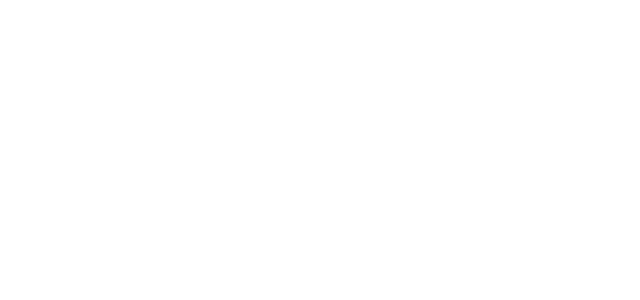
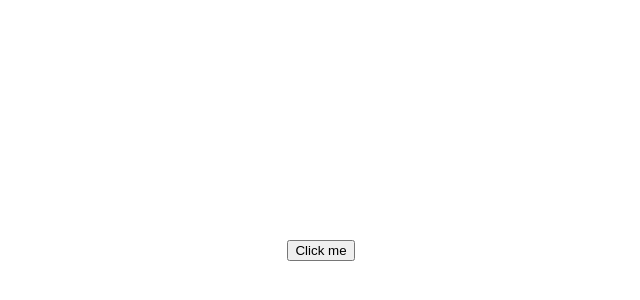
Before and after one commit to Gusstavolo/blackjackinreact, a React (Create React App) app: page / in a window 1280 px wide. Shown: the part 400-700 px from the top of the page, without its empty margins (319-959 px from the left). Built offline with nearby package versions, Linux system fonts and the light colour scheme.

Commit message:
add generatecards

```diff
--- a/package.json
+++ b/package.json
@@ -9,6 +9,7 @@
     "react": "^18.2.0",
     "react-dom": "^18.2.0",
     "react-scripts": "5.0.1",
+    "styled-components": "^6.1.8",
     "web-vitals": "^2.1.4"
   },
   "scripts": {
--- a/src/App.css
+++ b/src/App.css
@@ -1,38 +1,32 @@
-.App {
-  text-align: center;
+.card {
+  display: flex;
+  position: relative;
+  width: 120px;
+  height: 200px;
+  border-radius: 10%;
+  background: black;
+
+  bottom: 0px;
+  transition:2s;
+
 }
+.card:hover {
+  bottom: 100px;
 
-.App-logo {
-  height: 40vmin;
-  pointer-events: none;
 }
+.OrganizeCards {
+  display: flex;
+  flex-direction: row;
+  gap: 0px;
 
-@media (prefers-reduced-motion: no-preference) {
-  .App-logo {
-    animation: App-logo-spin infinite 20s linear;
-  }
 }
-
-.App-header {
-  background-color: #282c34;
-  min-height: 100vh;
+footer {
+  position: absolute;
   display: flex;
-  flex-direction: column;
-  align-items: center;
+  align-content: center;
   justify-content: center;
-  font-size: calc(10px + 2vmin);
-  color: white;
+  flex-direction: row;
+  top: 80vh;
+  width: 100%;
+  transition: top 1s;
 }
-
-.App-link {
-  color: #61dafb;
-}
-
-@keyframes App-logo-spin {
-  from {
-    transform: rotate(0deg);
-  }
-  to {
-    transform: rotate(360deg);
-  }
-}
--- a/src/App.js
+++ b/src/App.js
@@ -1,9 +1,13 @@
 import logo from './logo.svg';
 import './App.css';
-
+import { GenerateCards } from './components/GenerateCards';
 function App() {
   return (
     <div className="App">
+
+      <footer >
+         <GenerateCards />
+      </footer>
 
     </div>
   );
--- /dev/null
+++ b/src/components/GenerateCards.jsx
@@ -0,0 +1,53 @@
+import '../App.css';
+import { createElement } from 'react';
+import styled from 'styled-components';
+import { useState } from 'react';
+
+var ChangerCard = ('./models/cards/cardsss.png')
+
+
+export const CardStyle = styled.div`
+        display: flex;
+        width: 150px;
+        height: 230px;
+        border-radius: 10%;
+        background: black;
+
+`;
+
+
+export const test = () => {
+    return (
+        <div className='card'>
+            {/* Conteúdo do card */}
+        </div>
+    );
+}
+
+export const ButtonCard = ({ onClick }) => {
+  return (
+    <button onClick={onClick}>
+      Click me
+    </button>
+  );
+}
+
+export const GenerateCards = () => {
+    const [cards, setCards] = useState([]);
+
+    const handleClick = () => {
+        setCards([...cards, test()]);
+        console.log('aaaaaa');
+    }
+
+    return (
+    <><ButtonCard onClick={handleClick} />
+
+        <div className='OrganizeCards'>
+
+            {cards}
+            {/* Outros cards */}
+        </div>
+    </>
+    )
+}
--- a/src/index.css
+++ b/src/index.css
@@ -5,6 +5,7 @@ body {
     sans-serif;
   -webkit-font-smoothing: antialiased;
   -moz-osx-font-smoothing: grayscale;
+  overflow: hidden;
 }
 
 code {
```
Also changed, not shown: 1 other file (tests, documents, lock files or other folders).
